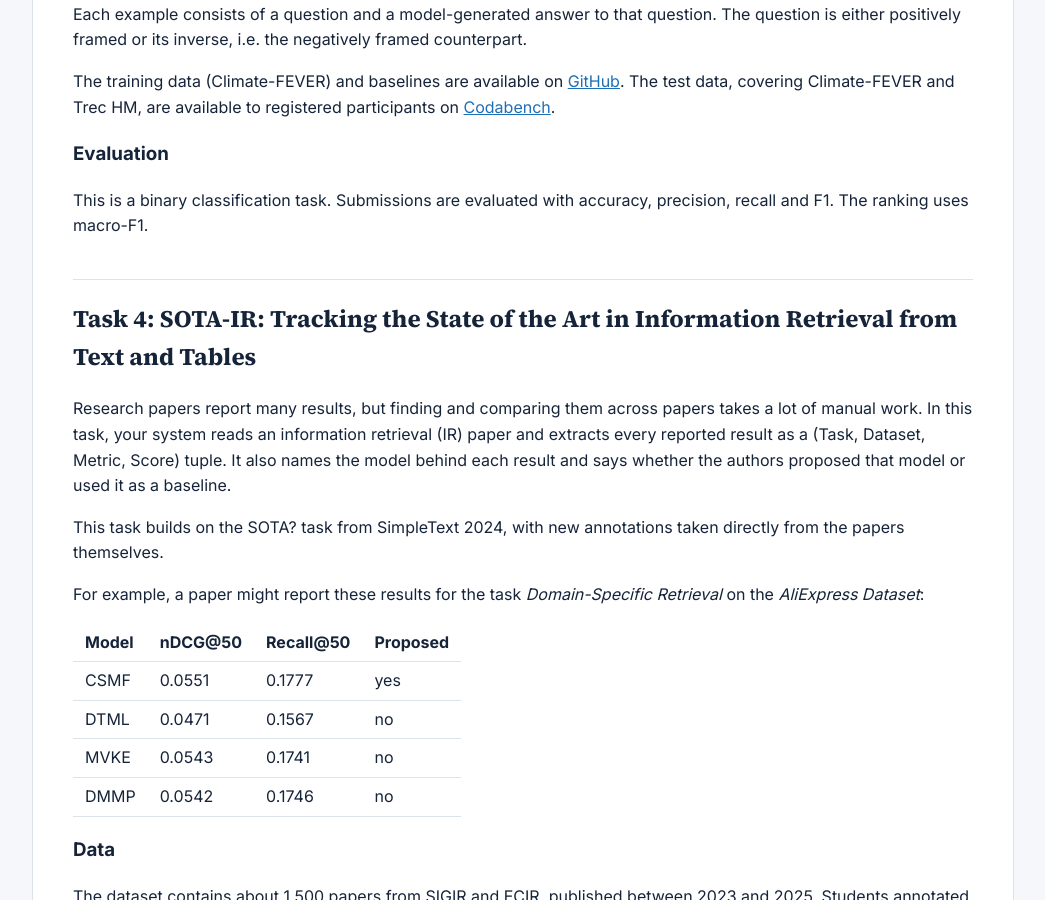
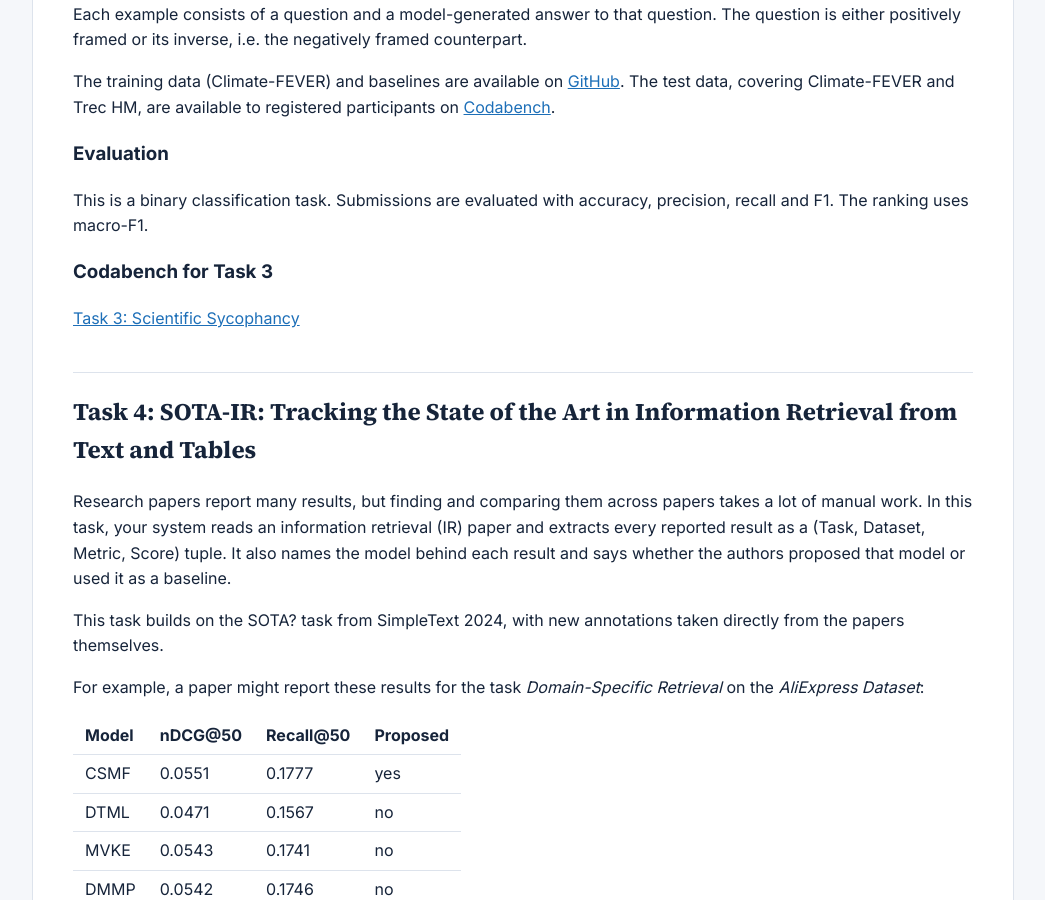
Before and after one commit to simpletext-madics/2027, a Jekyll site: the page built from tasks.md, in a window 1280 px wide and 900 px high, scrolled down 3011 px. Shown: the whole window, without its empty margins (117-1162 px from the left). Built offline with Jekyll 4.4.1, drawn with Linux system fonts in a browser that asks for light colours.

Commit message:
Added codabench link for task 3 and removed broken url

```diff
--- a/tasks.md
+++ b/tasks.md
@@ -80,6 +80,9 @@ The training data (Climate-FEVER) and baselines are available on [GitHub](https:
 
 This is a binary classification task. Submissions are evaluated with accuracy, precision, recall and F1. The ranking uses macro-F1.
 
+### Codabench for Task 3
+[Task 3: Scientific Sycophancy](https://www.codabench.org/competitions/18495/)
+
 ## Task 4: SOTA-IR: Tracking the State of the Art in Information Retrieval from Text and Tables
 
 Research papers report many results, but finding and comparing them across papers takes a lot of manual work. In this task, your system reads an information retrieval (IR) paper and extracts every reported result as a (Task, Dataset, Metric, Score) tuple. It also names the model behind each result and says whether the authors proposed that model or used it as a baseline.
```
Also changed, not shown: index.md (+1 -1 lines).
